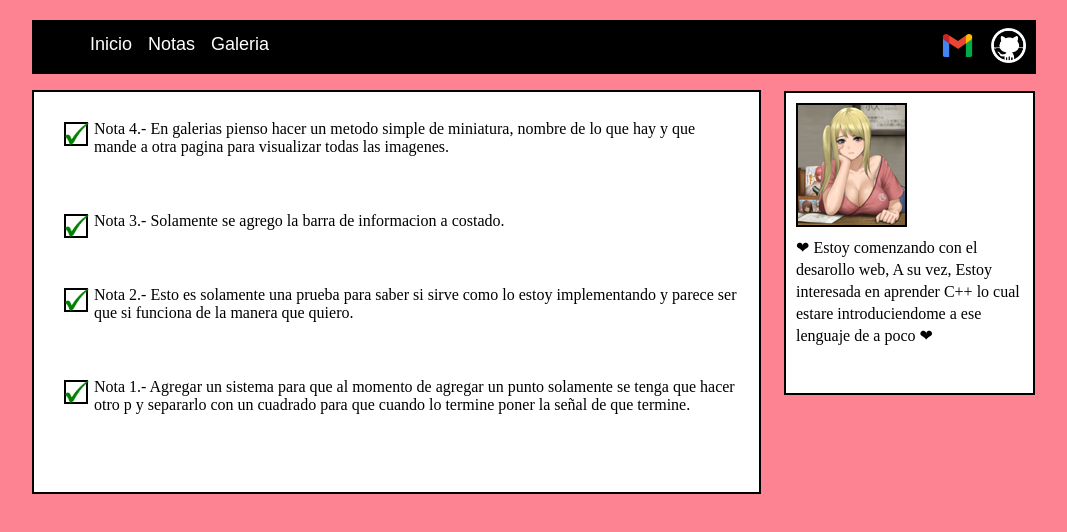
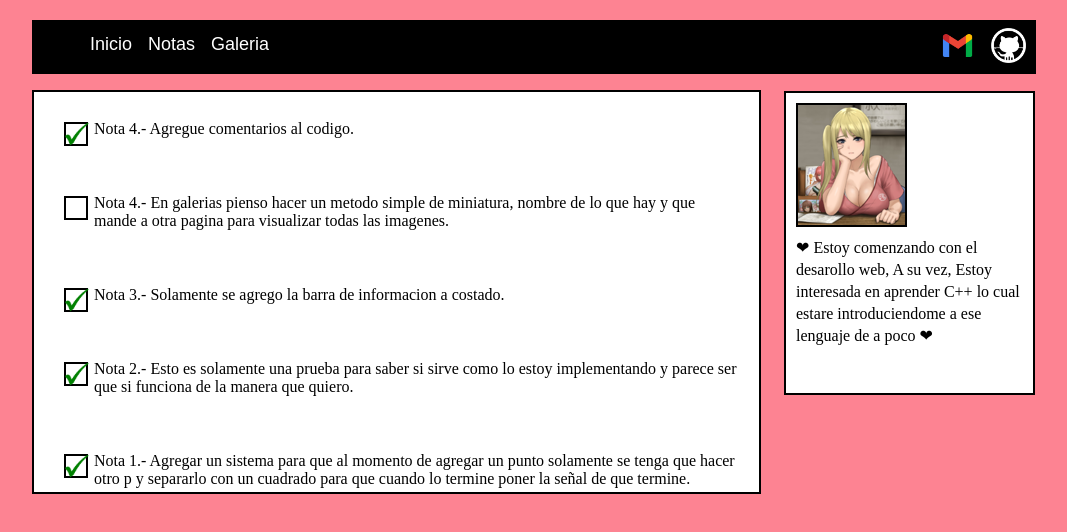
Before and after one commit to MazaferiK/Personal-blog, a plain HTML site: page notes.html in a window 1280 px wide. Shown: the whole page, without its empty margins (168-1235 px from the left). Drawn offline with Linux system fonts and the light colour scheme.

Commit message:
Comentarios

```diff
--- a/notes.html
+++ b/notes.html
@@ -25,6 +25,10 @@
         <div class="fondo-texto-principal">
             <div class="contenido-texto-principal">
                 <img src="images/ok.png" class="imagenes-ok" width="25">
+                <div class="cuadrado-notas"></div>
+                <p class="texto-principal">
+                    Nota 4.- Agregue comentarios al codigo.
+                </p>
                 <div class="cuadrado-notas"></div>
                 <p class="texto-principal">
                     Nota 4.- En galerias pienso hacer un metodo simple de miniatura, nombre de lo que hay y que mande a otra pagina para visualizar todas las imagenes.
```
Also changed, not shown: style-gallery.css (line endings or trailing spaces).
